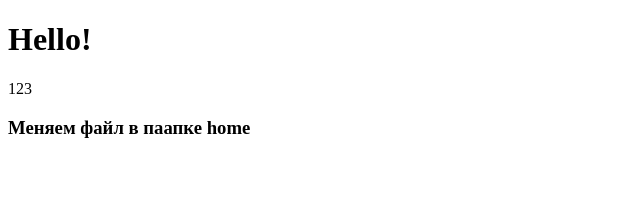
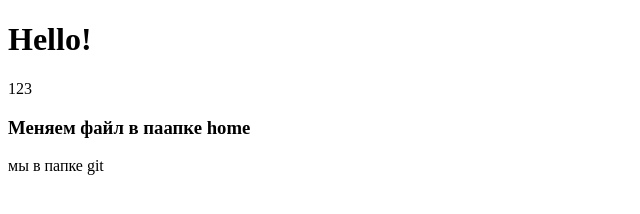
Before and after one commit to oweb-dev/proba, a plain HTML site: page index.html in a window 1280 px wide. Shown: the whole page, without its empty margins (0-640 px from the left). Drawn offline with Linux system fonts and the light colour scheme.

Commit message:
верcтка section

```diff
--- a/index.html
+++ b/index.html
@@ -10,5 +10,6 @@
     <h1>Hello!</h1>
     <div>123</div>
     <h3>Меняем файл в паапке home</h3>
+    <div>мы в папке git</div>
 </body>
 </html>
```
